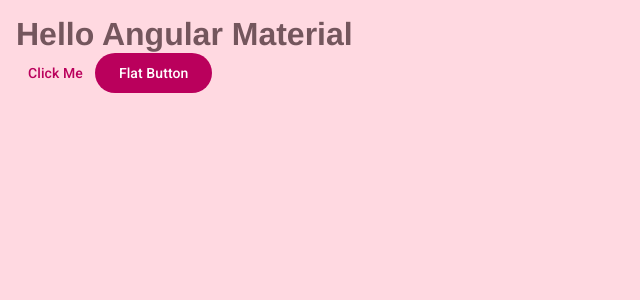
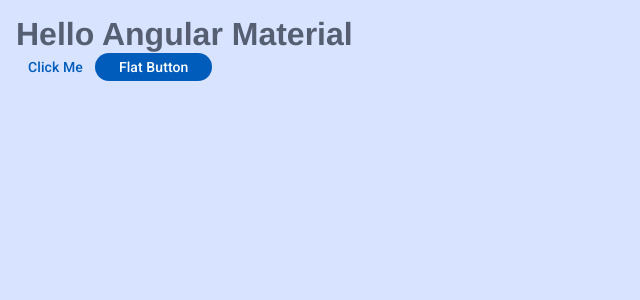
Before and after one commit to matiasArt/UDEMY-ANGULAR-MATERIAL-ADVANCED, an Angular app: page / in a window 1280 px wide. Shown: the top 300 px of the page, without its empty margins (0-640 px from the left). Built offline with nearby package versions, Linux system fonts and the light colour scheme.

Commit message:
light dark color

```diff
--- a/src/styles.scss
+++ b/src/styles.scss
@@ -10,6 +10,7 @@
 }
 
 body {
+  color-scheme: light;
   padding: 1rem;
   margin: 0;
   font-family: Robot,"Helvetica Neue", sans-serif;
@@ -26,10 +27,11 @@
 :root{
   @include mat.theme((
     color:(
-      primary: mat.$rose-palette,// secundary se puede poner pero vine basicamente en el primary ahora (se puede cambiar)
-      tertiary: mat.$orange-palette // El accent de antes
+      primary: mat.$azure-palette,// secundary se puede poner pero vine basicamente en el primary ahora (se puede cambiar)
+      tertiary: mat.$orange-palette, // El accent de antes
+      theme-type:light
     ),
     typography: Roboto, // se puede seleccionar un font o poner un mapa de fonts
-    density: 0 // densidad de los componentes de angular material mas espaciados o mas compactos
+    density: -3 // densidad de los componentes de angular material mas espaciados o mas compactos
   ));
 }
```
